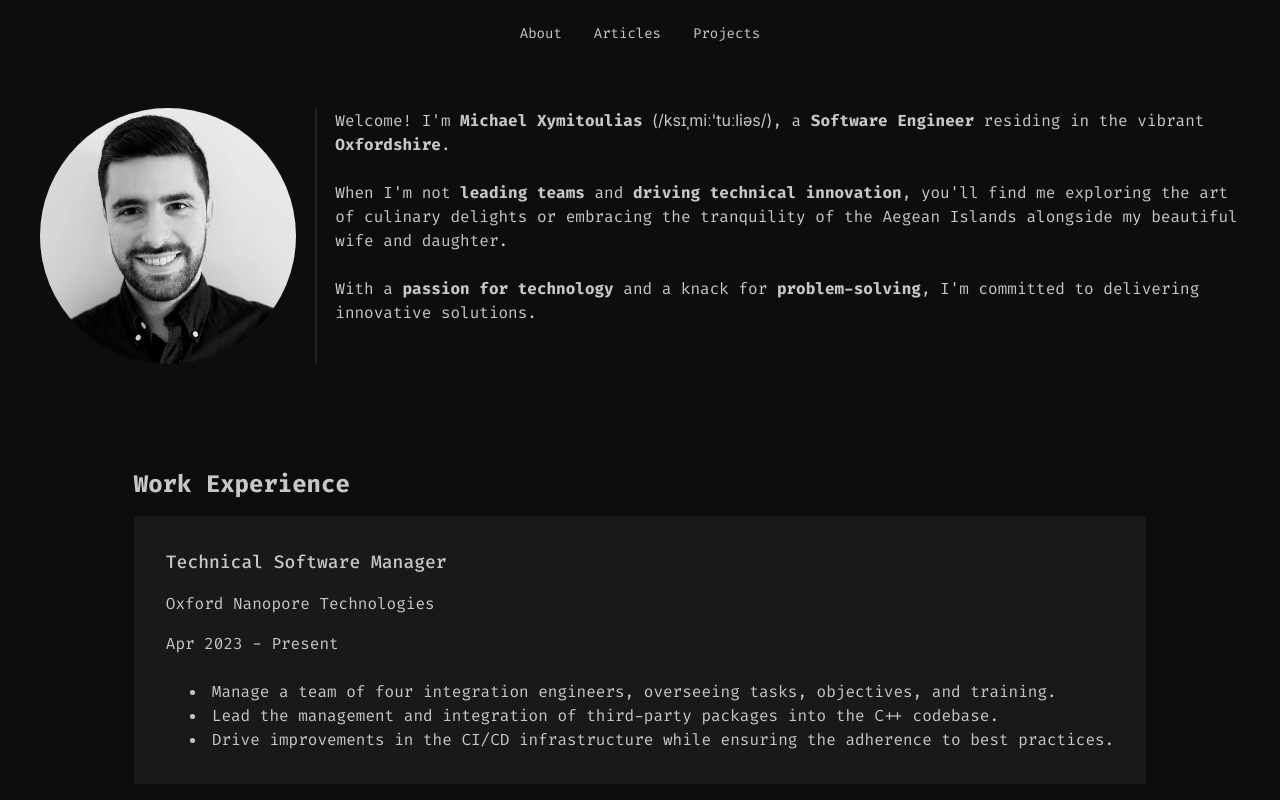
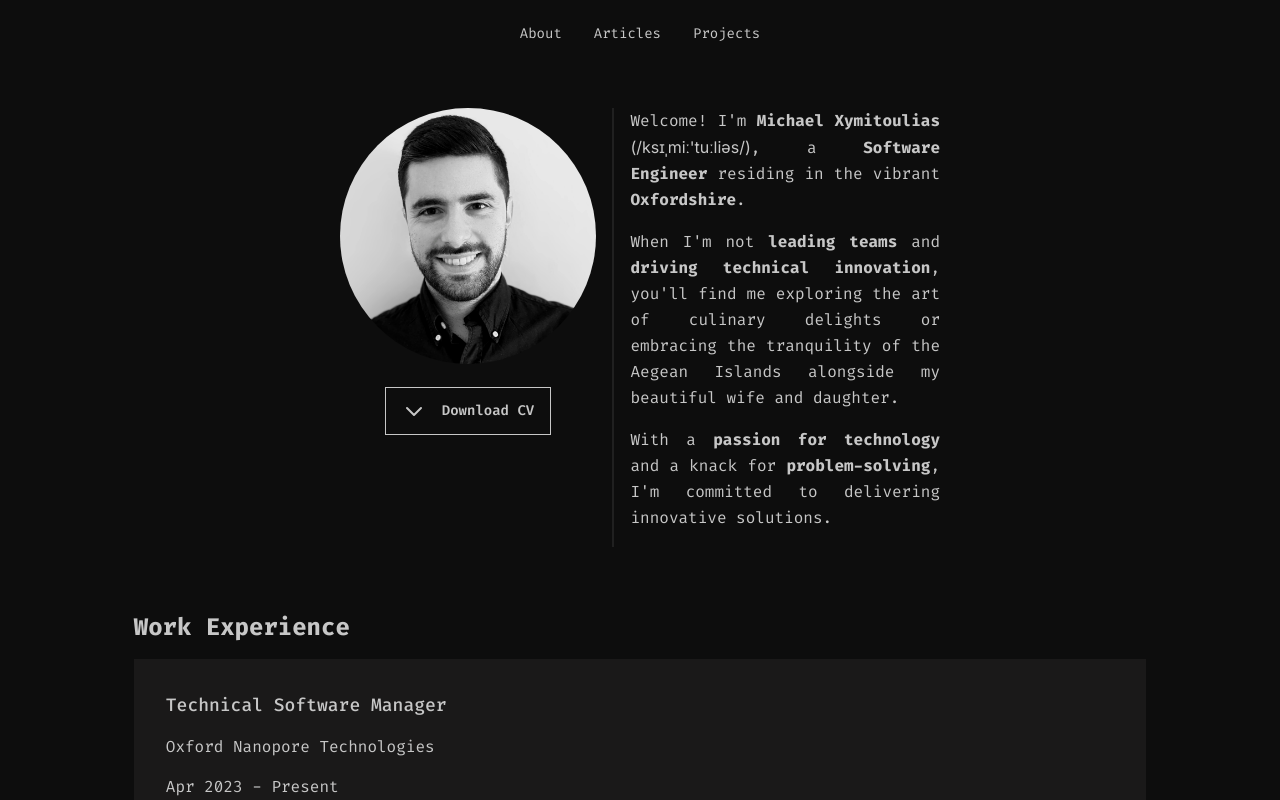
Before and after one commit to michxymi/michxymi.com, a Next.js app: page /about in a window 1280 px wide. Shown: the top 800 px of the page. Built offline with nearby package versions, Linux system fonts and the light colour scheme.

Commit message:
Fix about layout and add cv download button

```diff
--- a/app/about/page.tsx
+++ b/app/about/page.tsx
@@ -1,4 +1,5 @@
 import Avatar from "@/components/avatar"
+import DownloadButton from "@/components/download_button"
 import Roles from "@/components/roles"
 import {Inter} from 'next/font/google'
 
@@ -59,18 +60,36 @@ const jobRoles = [
 
 export default function About() {
   return (
-    <div className="min-h-screen bg-base-200">
-      <div className="flex flex-col w-full lg:flex-row p-10">
-        <div className="grid flex-grow h-fit card rounded-box place-items-center"><Avatar/></div>
+    <div className="min-h-screen bg-base-200 flex flex-col items-center justify-center p-10">
+      <div className="flex flex-col w-1/2 lg:flex-row">
+        <div className="grid flex-grow h-fit card rounded-box place-items-center">
+          <div className="mb-4">
+            <Avatar/>
+          </div>
+          <div className="mb-4">
+            <DownloadButton/>
+          </div>
+        </div>
         <div className="divider lg:divider-horizontal"/>
-        <div className="grid flex-grow h-fit card rounded-box place-items-center">
-          <p>Welcome! I&apos;m <strong>Michael Xymitoulias</strong> <em className={inter.className}>(/ksɪˌmiː&apos;tuːliəs/)</em>, a <strong>Software Engineer</strong> residing in the vibrant <strong>Oxfordshire</strong>.
-          <br/><br/>When I&apos;m not <strong>leading teams</strong> and <strong>driving technical innovation</strong>,  you&apos;ll find me exploring the art of culinary delights or embracing the tranquility of the Aegean Islands alongside my beautiful wife and daughter.
-          <br/><br/>With a <strong>passion for technology</strong> and a knack for <strong>problem-solving</strong>, I&apos;m committed to delivering innovative solutions.
+        <div className="flex items-center justify-center">
+          <div className="grid flex-grow h-fit card rounded-box text-justify">
+          <p className="leading-relaxed mb-4">
+            Welcome! I&apos;m <strong>Michael Xymitoulias</strong> <em className={inter.className}>(/ksɪˌmiː&apos;tuːliəs/)</em>,
+            a <strong>Software Engineer</strong> residing in the vibrant <strong>Oxfordshire</strong>.
           </p>
+          <p className="leading-relaxed mb-4">
+            When I&apos;m not <strong>leading teams</strong> and <strong>driving technical innovation</strong>,
+            you&apos;ll find me exploring the art of culinary delights or embracing the tranquility of the Aegean Islands
+            alongside my beautiful wife and daughter.
+          </p>
+          <p className="leading-relaxed mb-4">
+            With a <strong>passion for technology</strong> and a knack for <strong>problem-solving</strong>,
+            I&apos;m committed to delivering innovative solutions.
+          </p>
+          </div>
         </div>
       </div>
-      <div className="flex justify-center p-10">
+      <div className="min-h-screen flex justify-center p-10">
         <Roles jobRoles={jobRoles} />
       </div>
     </div>
--- /dev/null
+++ b/components/download_button.tsx
@@ -0,0 +1,22 @@
+"use client"
+
+import React from 'react';
+import { useRouter } from 'next/router';
+
+const DownloadButton: React.FC = () => {
+  const handleDownload = (): void => {
+    const router = useRouter();
+    router.push('/path/to/your/file.pdf'); // Replace with the actual file URL or path
+  };
+
+  return (
+    <button className="btn btn-outline flex items-center" onClick={handleDownload}>
+      <svg xmlns="http://www.w3.org/2000/svg" className="h-6 w-6 mr-2" fill="none" viewBox="0 0 24 24" stroke="currentColor">
+        <path strokeLinecap="round" strokeLinejoin="round" strokeWidth="2" d="M19 9l-7 7-7-7" />
+      </svg>
+      <span className="capitalize">Download CV</span>
+    </button>
+  );
+};
+
+export default DownloadButton;
```
Also changed, not shown: 1 other file (tests, documents, lock files or other folders).
